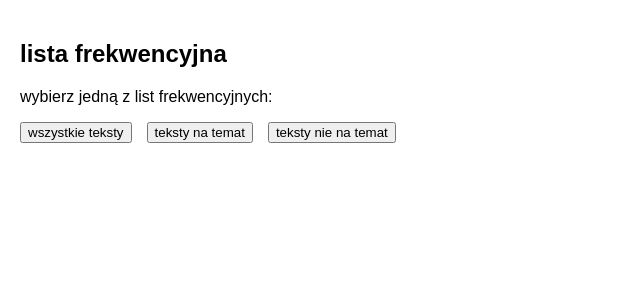
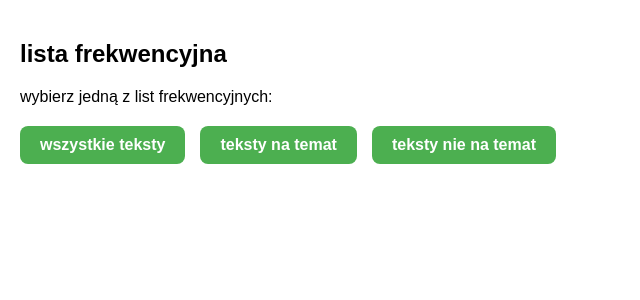
Before and after one commit to michaldudek15/semantic-text-analysis, a Flask app: page /word_lists in a window 1280 px wide. Shown: the part 128-428 px from the top of the page, without its empty margins (0-640 px from the left). Run offline with Flask 3, Linux system fonts and the light colour scheme.

Commit message:
make buttons bigger and rename word list types

```diff
--- a/app.py
+++ b/app.py
@@ -24,11 +24,11 @@ def word_lists():
 @app.route("/word_lists/<lista_typ>")
 def show_words(lista_typ):
     # Wybór pliku CSV w zależności od przycisku
-    if lista_typ == "all":
+    if lista_typ == "wszystkie":
         filename = "lista_frekwencyjna_clp_wszystkie.csv"
-    elif lista_typ == "topic":
+    elif lista_typ == "na_temat":
         filename = "lista_frekwencyjna_clp_na_temat.csv"
-    elif lista_typ == "offtopic":
+    elif lista_typ == "nie_na_temat":
         filename = "lista_frekwencyjna_clp_nie_na_temat.csv"
     else:
         return "Nieznany typ listy", 404
--- a/templates/word_lists.html
+++ b/templates/word_lists.html
@@ -6,18 +6,32 @@
 <h2>lista frekwencyjna</h2>
 <p>wybierz jedną z list frekwencyjnych:</p>
 
-<div style="display: flex; gap: 15px; margin-bottom: 20px;">
-    <form action="/word_lists/all">
-        <button type="submit">wszystkie teksty</button>
-    </form>
-
-    <form action="/word_lists/topic">
-        <button type="submit">teksty na temat</button>
-    </form>
-
-    <form action="/word_lists/offtopic">
-        <button type="submit">teksty nie na temat</button>
-    </form>
+<div style="display: flex; gap: 15px; margin: 20px 0;">
+    <a href="/word_lists/wszystkie" class="btn">wszystkie teksty</a>
+    <a href="/word_lists/na_temat" class="btn">teksty na temat</a>
+    <a href="/word_lists/nie_na_temat" class="btn">teksty nie na temat</a>
 </div>
 
+<style>
+    .btn {
+        display: inline-block;
+        padding: 10px 20px;
+        background-color: #4CAF50; /* zielony */
+        color: white;
+        text-decoration: none;
+        border-radius: 8px;
+        font-weight: bold;
+        transition: background-color 0.2s, transform 0.2s;
+    }
+
+    .btn:hover {
+        background-color: #45a049; /* ciemniejszy zielony */
+        transform: translateY(-2px);
+    }
+
+    .btn:active {
+        transform: translateY(0);
+    }
+</style>
+
 {% endblock %}
```
Also changed, not shown: templates/words_table.html (+31 -2 lines).
